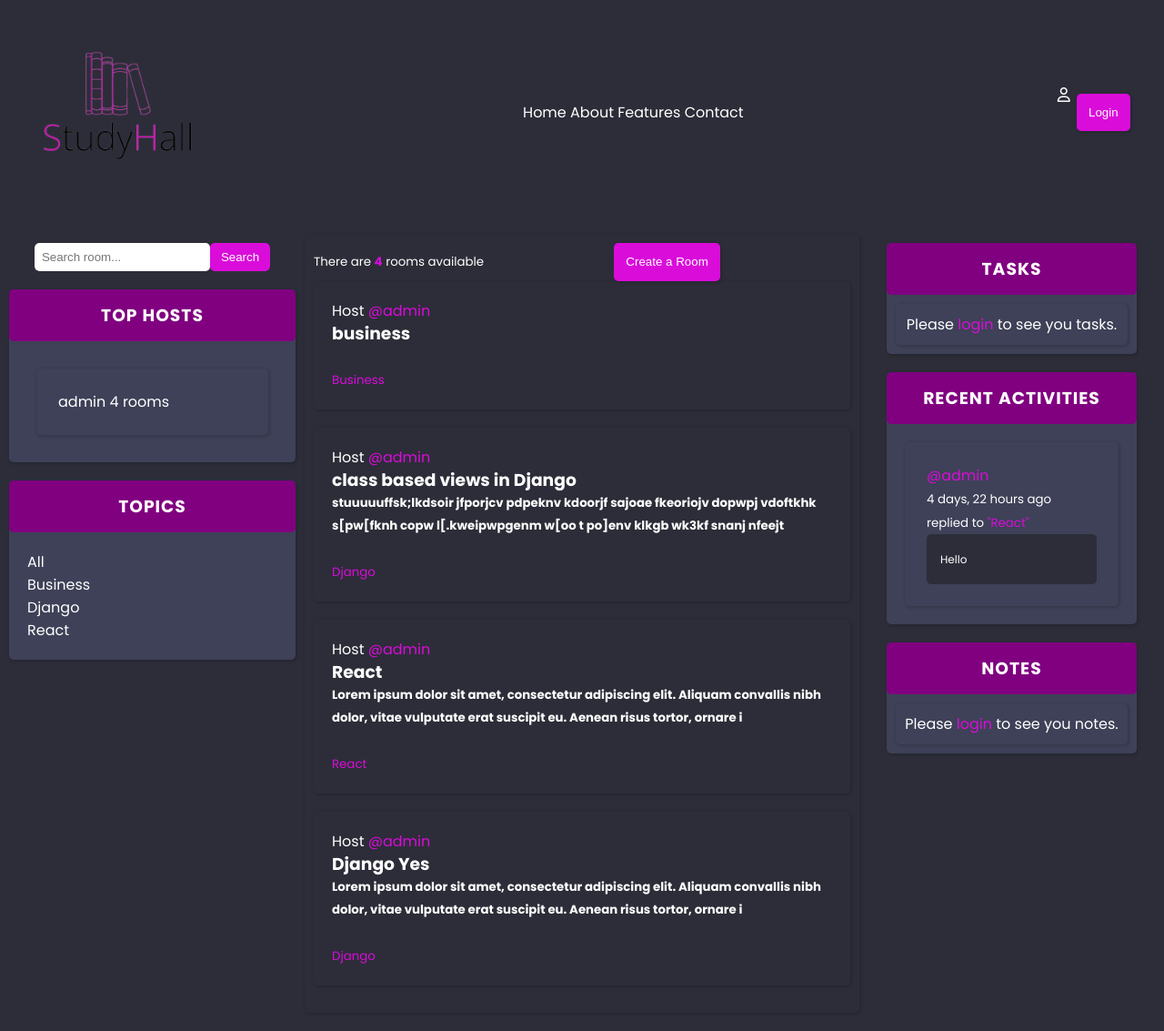
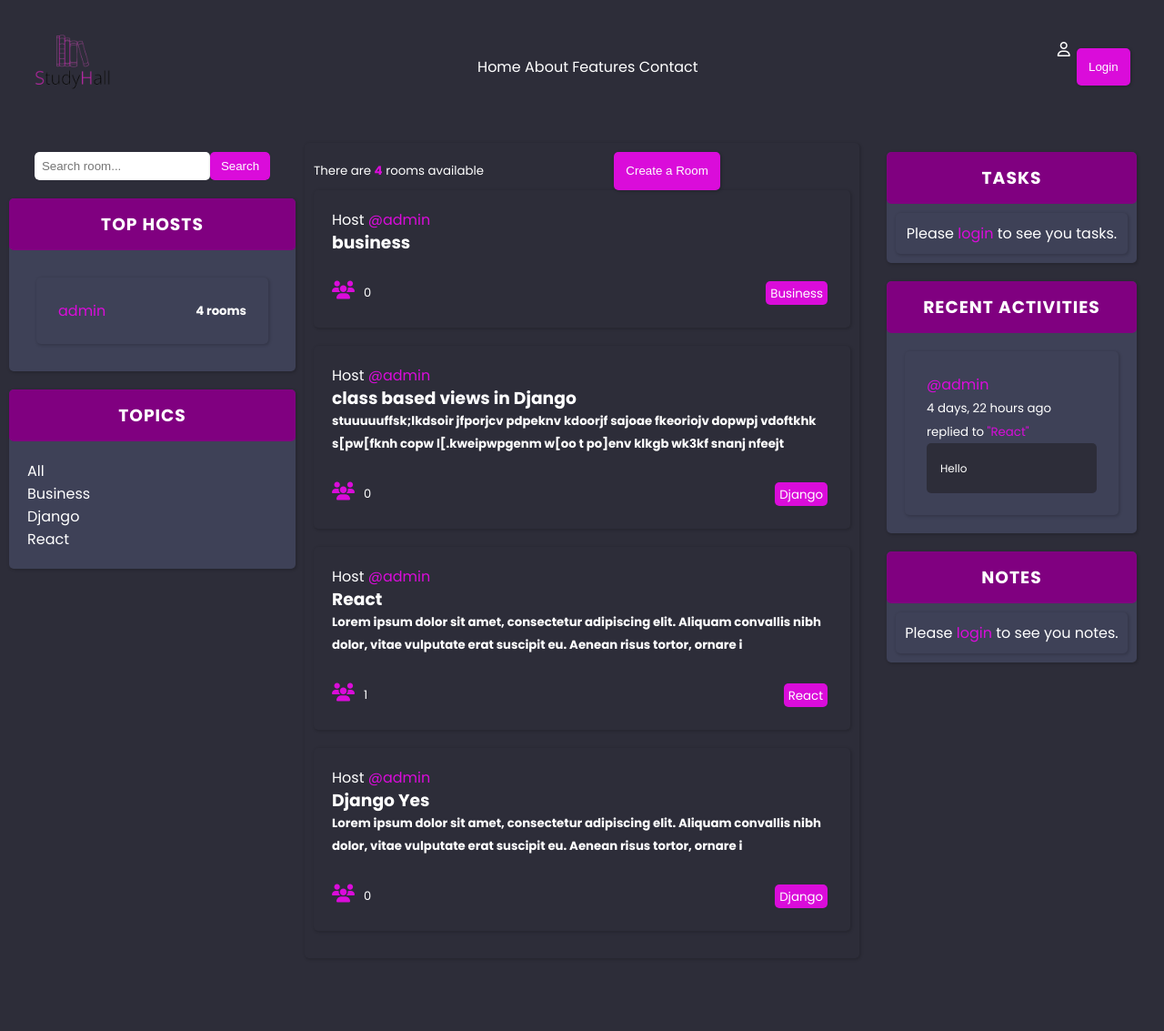
Before and after one commit to TKaburu/StudyHall, a Django app: page / in a window 1280 px wide. Shown: the whole page at 91% size. After the commit the page ends 998 px from the top, so only its background shows below. Run offline with Django 5.2, Linux system fonts and the light colour scheme; data comes from the database, SQL or seed files in the repository; both versions use the stored data as it was after the commit.

Commit message:
Feat: code cleanup

```diff
--- a/accounts/templates/accounts/user-profile.html
+++ b/accounts/templates/accounts/user-profile.html
@@ -28,11 +28,11 @@
 
             <!-- users room -->
             <secction class="rooms">
-                <p style="margin-bottom: 7px;">Rooms <span>{{user.first_name}}</span> is part of</p>
+                <p style="margin-bottom: 7px;">Rooms <span>{{user.username}}</span> is part of</p>
                 <div class="room-card">
                     {% for room in user_rooms %}
                     <div class="room-details">
-                        <h3><a href="{% url 'room' slug=room.slug %}">{{room.title}}</a></h3>
+                        <h3><a href="{% url 'room' slug=room.slug %}">{{room.name}}</a></h3>
                         <h5>{{room.description | slice:'0:150'}}</h5><br>
                         <a href="{% url 'topic-detail' slug=room.topic.name|lower %}?q={{room.topic.name}}" class="link"><small>{{ room.topic.name }}</small></a>
                     </div>
--- a/hall/templates/hall/create-room.html
+++ b/hall/templates/hall/create-room.html
@@ -9,8 +9,8 @@
             {{ form.as_p }}
             <br>
             <div class="del-back">
+                <button><a href="{{ request.META.HTTP_REFERER }}">Cancel</a></button>
                 <button type="submit">Create Room</button>
-                <button><a href="{{ request.META.HTTP_REFERER }}">Cancel</a></button>
             </div>
         </form>
     </div>
--- a/hall/templates/hall/home.html
+++ b/hall/templates/hall/home.html
@@ -32,7 +32,8 @@
             <div class="host-dispay">
                 {% for host in top_hosts %}
                     <div class="host-content">
-                        <h4><a href="{% url 'profile' host.username %}">{{ host.username }}</a> {{ host.num_rooms }} room{{ host.num_rooms|pluralize:"s" }}</h4>
+                        <h4><a class="link" href="{% url 'profile' host.username %}">{{ host.username }}</a></h4>
+                        <h5>{{ host.num_rooms }} room{{ host.num_rooms|pluralize:"s" }}</h5>
                     </div>
                 {% endfor %}
             </div>
@@ -68,7 +69,13 @@
                 {% endif %}
                 <h3><a href="{% url 'room' slug=room.slug %}">{{room.name}}</a></h3>
                 <h5>{{room.description | slice:'0:150'}}</h5><br>
-                <a class="link" href="{% url 'topic-detail' slug=room.topic.name|lower %}?q={{room.topic.name}}"><small>{{ room.topic.name }}</small></a>
+                <div class="members-topic">
+                    <div class="members-count">
+                        <i class="fa-solid fa-users link"></i>
+                        <small>{{ room.members.count }} </small>
+                    </div>
+                    <a class="topic" href="{% url 'topic-detail' slug=room.topic.name|lower %}?q={{room.topic.name}}"><small>{{ room.topic.name }}</small></a>
+                </div>
             </div>
             {% empty %}
                 <p>No rooms available. <a href="{% url 'create-room' %}"><strong>Create</strong></a> one</p>
--- a/hall/templates/hall/index.html
+++ b/hall/templates/hall/index.html
@@ -26,7 +26,7 @@
         <nav class="nav-bar">
             <div class="logo">
                 <a href="{% url 'home' %}">
-                    <img src="{% static 'hall/images/logo.png' %}" alt="logo" style="width: 200px; height: 200px;">
+                    <img src="{% static 'hall/images/logo.png' %}" alt="logo">
                 </a>
 
             </div>
--- a/hall/templates/hall/room-topic.html
+++ b/hall/templates/hall/room-topic.html
@@ -20,13 +20,13 @@
             <div class="topic-container">
                 <div class="room-details">
                     Host <a href="{% url 'profile' room.host.username %}" class="link">@{{room.host.username}}</a>
-                    <h3><a href="{% url 'room' slug=room.slug %}">{{room.title}}</a></h3>
+                    <h3><a href="{% url 'room' slug=room.slug %}">{{room.name}}</a></h3>
                     <h5>{{room.description | slice:'0:150'}}</h5><br>
                     <div class="del-back">
                         {% if request.user.is_authenticated %}
                             {% if request.user == room.host or request.user.is_superuser %}
+                                <button><a href="{% url 'delete-room' slug=room.slug %}">Delete</a></button>
                                 <button><a href="{% url 'update-room' slug=room.slug %}">Edit</a></button>
-                                <button><a href="{% url 'delete-room' slug=room.slug %}">Delete</a></button>
                             {% endif %}
                         {% endif %}
                     </div>
--- a/hall/templates/hall/update-room.html
+++ b/hall/templates/hall/update-room.html
@@ -3,13 +3,13 @@
 {% block content %}
     <div class="create-update-form">
         <form method="post">
-            <h2 class="create-update-title">You are Updating "{{room.title}}" </h2>
+            <h2 class="create-update-title">You are Updating "{{room.name}}" </h2>
             {% csrf_token %}
             {{form.as_p}}
             <br>
             <div class="del-back">
+                <button><a href="{{ request.META.HTTP_REFERER }}">Cancel</a></button>
                 <button type="submit">Update</button>
-                <button><a href="{{ request.META.HTTP_REFERER }}">Cancel</a></button>
             </div>
         </form>
     </div>
```
Also changed, not shown: db.sqlite3.
